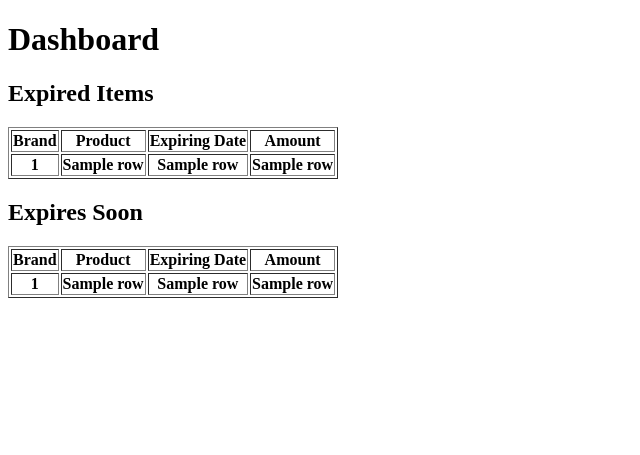
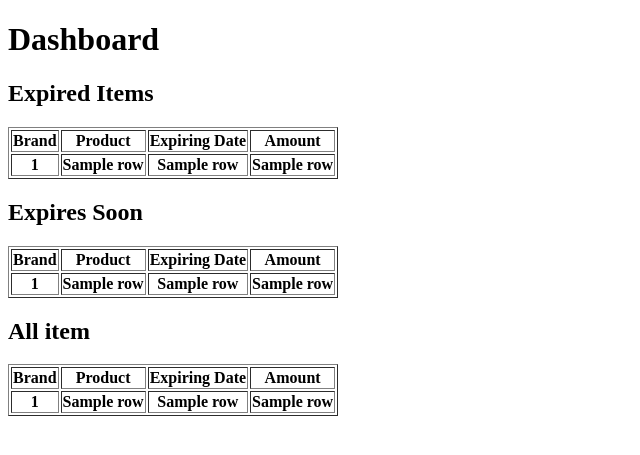
Before and after one commit to SoTypicalNoob/stockpiler, a Flask app: template templates/dashboard.html in a window 1280 px wide. Shown: the top 455 px of the page, without its empty margins (0-640 px from the left). Run offline with Flask 2, Linux system fonts and the light colour scheme; the template is opened without the code that fills it: most values are stand-ins (such as "Sample title", 1, 10 or a date in 2020); lists and menus that the app fills with data are empty.

Commit message:
Now, all items are listed in dashboard.

```diff
--- a/main.py
+++ b/main.py
@@ -6,10 +6,12 @@ app = Flask(__name__)
 @app.route("/")
 def home():
     from shelf_life_checker import list_expired_items
-    expired = list_expired_items('shelf_life.sqlite3')
+    expired = list_expired_items('new_shelf_life.sqlite3')
     from shelf_life_checker import list_expires_soon
-    soon_expire = list_expires_soon('shelf_life.sqlite3')
-    return render_template("dashboard.html", expired=expired, soon_expire=soon_expire)
+    soon_expire = list_expires_soon('new_shelf_life.sqlite3')
+    from shelf_life_checker import list_database
+    full_list = list_expires_soon('new_shelf_life.sqlite3')
+    return render_template("dashboard.html", expired=expired, soon_expire=soon_expire, full_list=full_list)
 
 
 if __name__ == "__main__":
--- a/shelf_life_checker.py
+++ b/shelf_life_checker.py
@@ -284,7 +284,7 @@ def main(filename):
                 product_name = input("Enter the product: ")
                 product_size = input("Enter the size of the product: ")
                 product_unit = input("Enter the unit of the size: ")
-                stock_expiring = input("Enter expiring date: ")
+                stock_expiring = input("Enter expiring date (YYYY-MM-DD): ")
                 stock_amount = input("Enter the amount of the product: ")
                 pass
             else:
@@ -292,7 +292,7 @@ def main(filename):
                 product_name = item[1]
                 product_size = item[2]
                 product_unit = item[3]
-                stock_expiring = input("Enter expiring date: ")
+                stock_expiring = input("Enter expiring date (YYYY-MM-DD): ")
                 stock_amount = input("Enter the amount of the product: ")
                 pass
             add_new_item(filename, barcode, brand_name, product_name, product_size, product_unit, stock_expiring, stock_amount)
@@ -305,7 +305,7 @@ def main(filename):
                 print("Product is not available in the database.")
                 pass
             else:
-                stock_expiring = input("Enter expiring date: ")
+                stock_expiring = input("Enter expiring date (YYYY-MM-DD): ")
                 stock_amount = input("Enter the amount of the product: ")
                 delete_item(filename, barcode, stock_expiring, stock_amount)
                 pass
--- a/templates/dashboard.html
+++ b/templates/dashboard.html
@@ -5,6 +5,7 @@
   </head>
   <body>
     <h1>Dashboard</h1>
+
     <h2>Expired Items</h2>
     <table border=1>
       <tr>
@@ -22,6 +23,7 @@
       </tr>
     {% endfor %}
     </table>
+
     <h2>Expires Soon</h2>
     <table border=1>
       <tr>
@@ -39,5 +41,24 @@
       </tr>
     {% endfor %}
     </table>
+
+    <h2>All item</h2>
+    <table border=1>
+      <tr>
+        <th><b>Brand</b></th>
+        <th><b>Product</b></th>
+        <th><b>Expiring Date</b></th>
+        <th><b>Amount</b></th>
+      </tr>
+    {% for row in full_list %}
+      <tr>
+        <th>{{row[0]}}</th>
+        <th>{{row[1]}}</th>
+        <th>{{row[2]}}</th>
+        <th>{{row[3]}}</th>
+      </tr>
+    {% endfor %}
+    </table>
+
     </body>
   </html>
```
